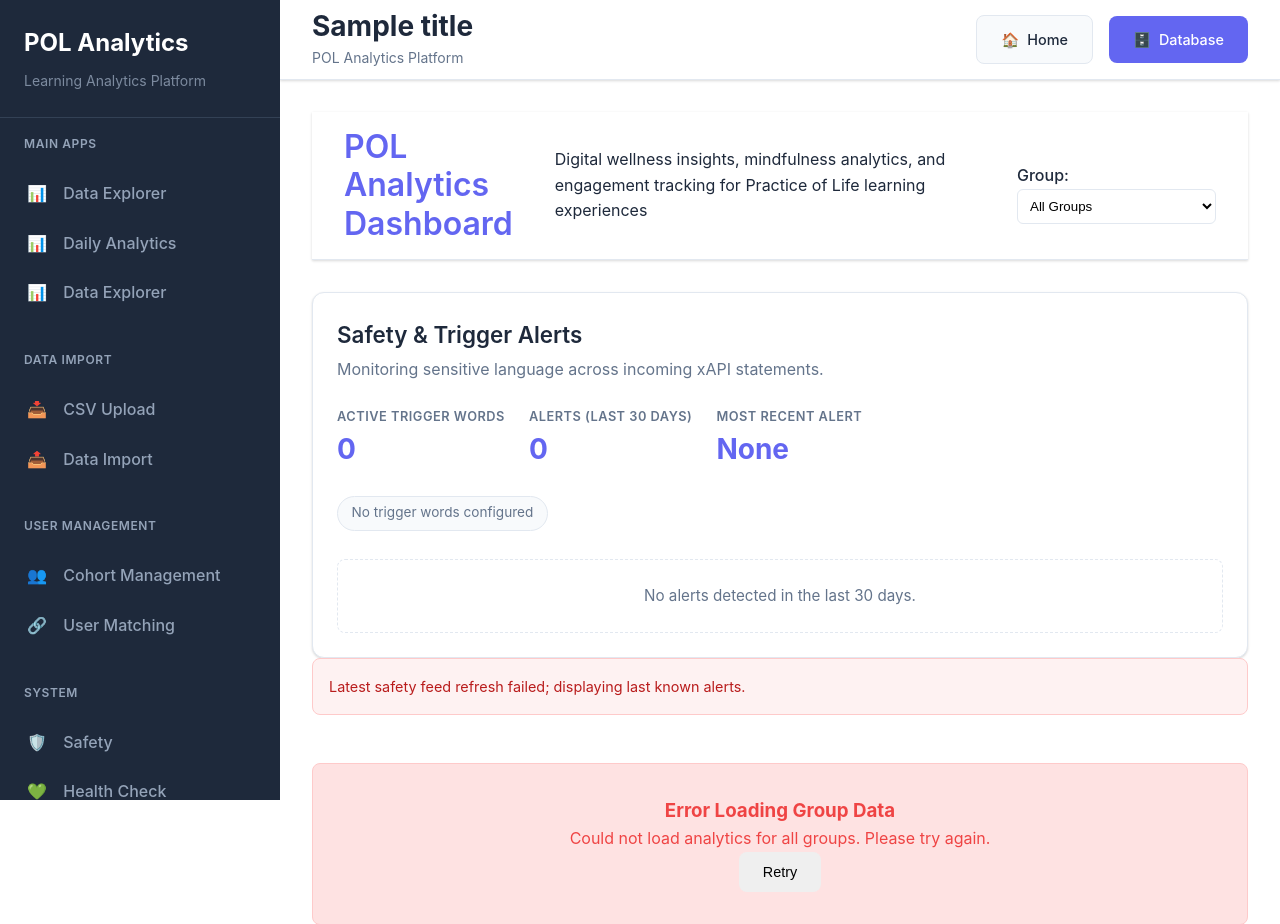
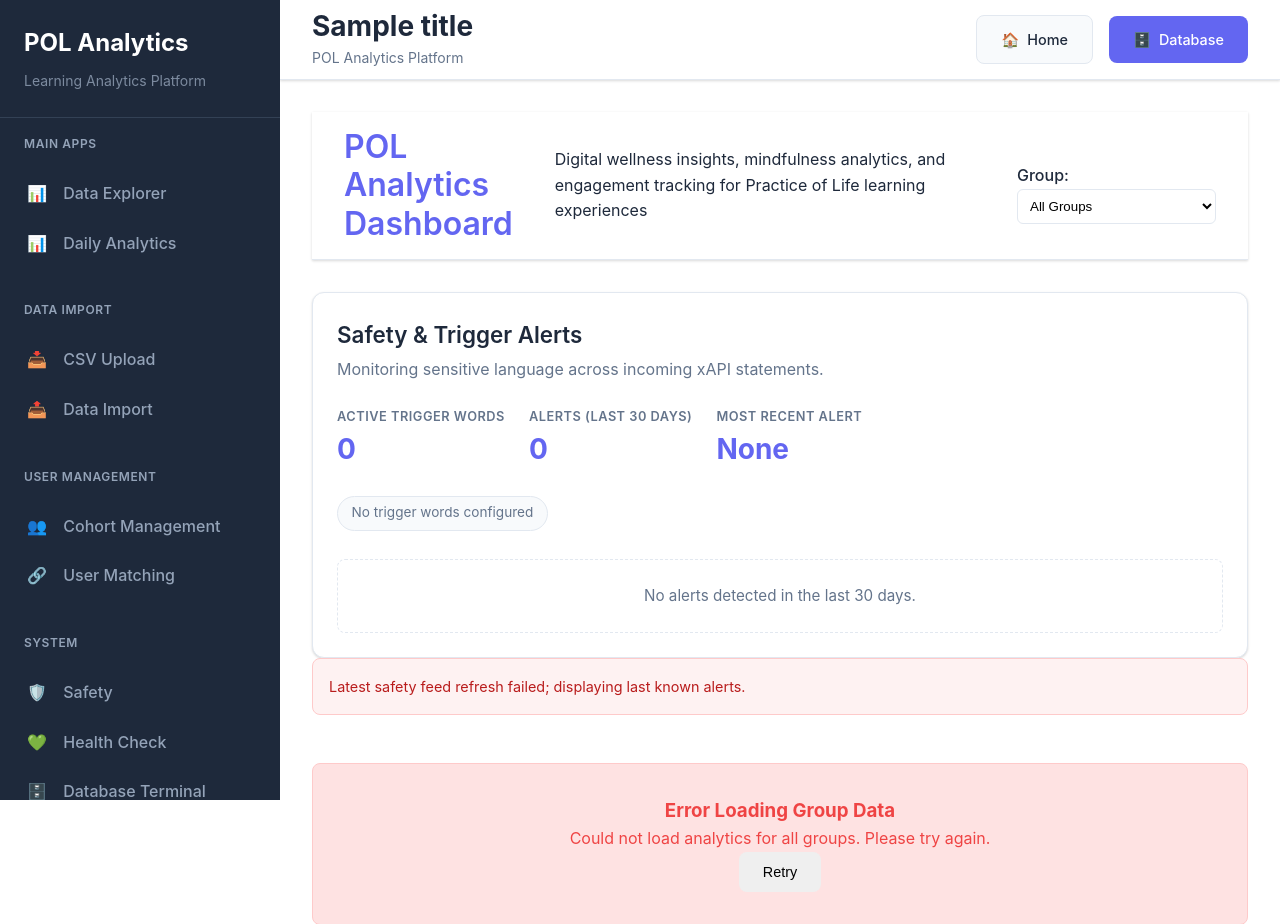
Before and after one commit to reif-is-a-foofie/7taps-analytics, a Flask app: template app/templates/dashboard.html in a window 1280 px wide. Shown: the top 924 px of the page. Run offline with Flask 3, Linux system fonts and the light colour scheme; the template is opened without the code that fills it: most values are stand-ins (such as "Sample title", 1, 10 or a date in 2020).

Commit message:
refactor: remove duplicate Data Explorer menu item

```diff
--- a/app/templates/base.html
+++ b/app/templates/base.html
@@ -255,17 +255,13 @@
 
         <div class="nav-section">
             <div class="nav-section-title">Main Apps</div>
-            <a href="/" class="nav-item {{ 'active' if active_page == 'dashboard' else '' }}">
+            <a href="/ui/data-explorer" class="nav-item {{ 'active' if active_page == 'data_explorer' else '' }}">
                 <span class="nav-item-icon">📊</span>
                 Data Explorer
             </a>
             <a href="/ui/daily-analytics" class="nav-item {{ 'active' if active_page == 'daily_analytics' else '' }}">
                 <span class="nav-item-icon">📊</span>
                 Daily Analytics
-            </a>
-            <a href="/ui/data-explorer" class="nav-item {{ 'active' if active_page == 'data_explorer' else '' }}">
-                <span class="nav-item-icon">📊</span>
-                Data Explorer
             </a>
         </div>
 
```
